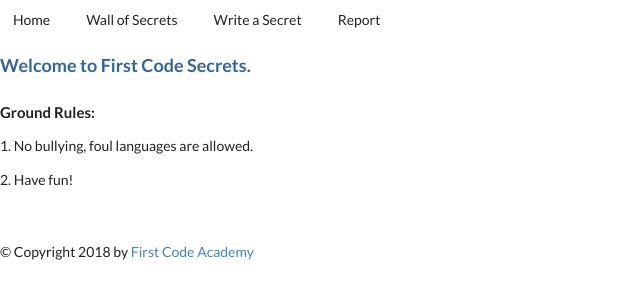
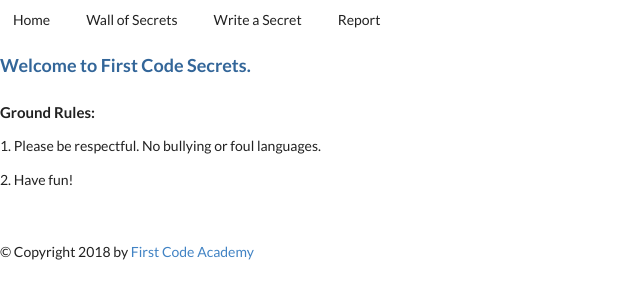
Before and after one commit to heijingtsang/AC501.Project4, a Flask app: page / in a window 1280 px wide. Shown: the top 300 px of the page, without its empty margins (0-640 px from the left). Run offline with Flask 2, Linux system fonts and the light colour scheme; some libraries are stand-ins or nearby versions.

Commit message:
Changes to be committed: 	modified:   templates/home.html

```diff
--- a/templates/home.html
+++ b/templates/home.html
@@ -14,7 +14,7 @@
         Ground Rules:
     </h4>
     <p>
-        1. No bullying, foul languages are allowed.
+        1. Please be respectful. No bullying or foul languages.
     </p>
     <p>
         2. Have fun!
```
